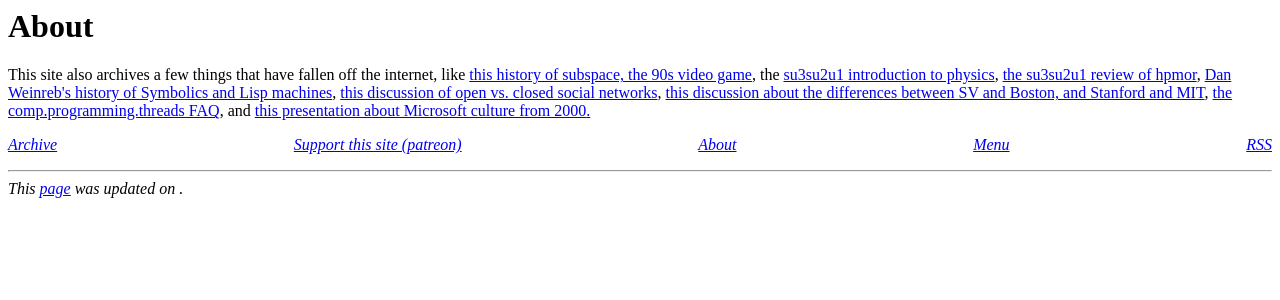
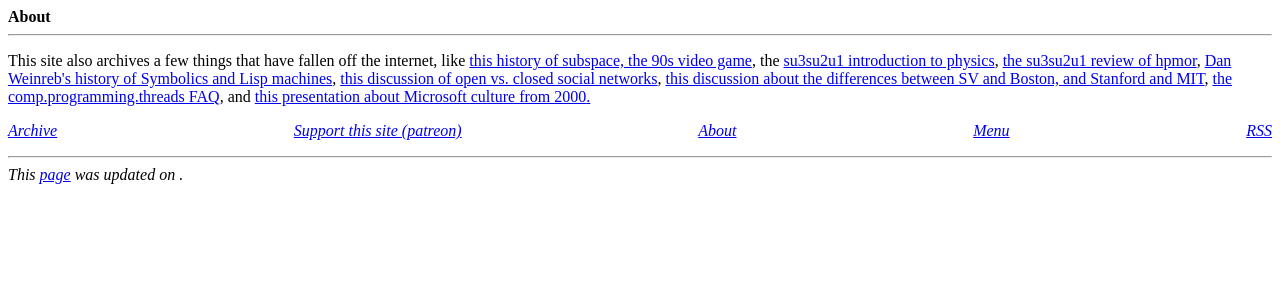
Before and after one commit to derykmakgill/website, a Jekyll site: the page built from _pages/about.md, in a window 1280 px wide. Shown: the top 300 px of the page. Built offline with Jekyll 4.4.1, drawn with Linux system fonts in a browser that asks for light colours.

Commit message:
Update page.html

```diff
--- a/_layouts/page.html
+++ b/_layouts/page.html
@@ -3,12 +3,12 @@ layout: default
 ---
 <!---<div align="right"><a href="/">Back to makgill.ch/</a></div>--->
  {%- if page.title -%}
-    <h1 class="page-title">
+    <strong class="page-title">
 
-      {{ page.title }}</h1>
+      {{ page.title }}</strong>
   {%- endif -%}
 
-
+<hr>
 {{ content }}
 
 
```
